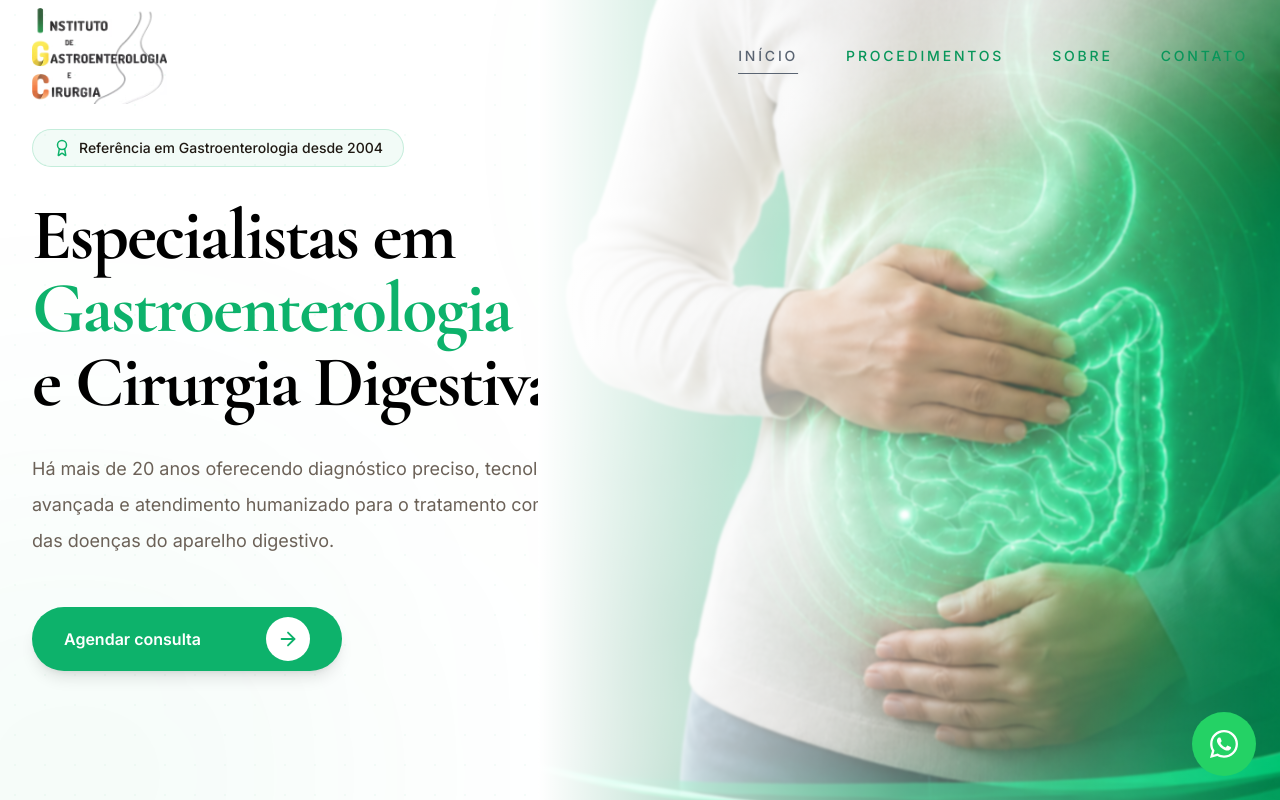
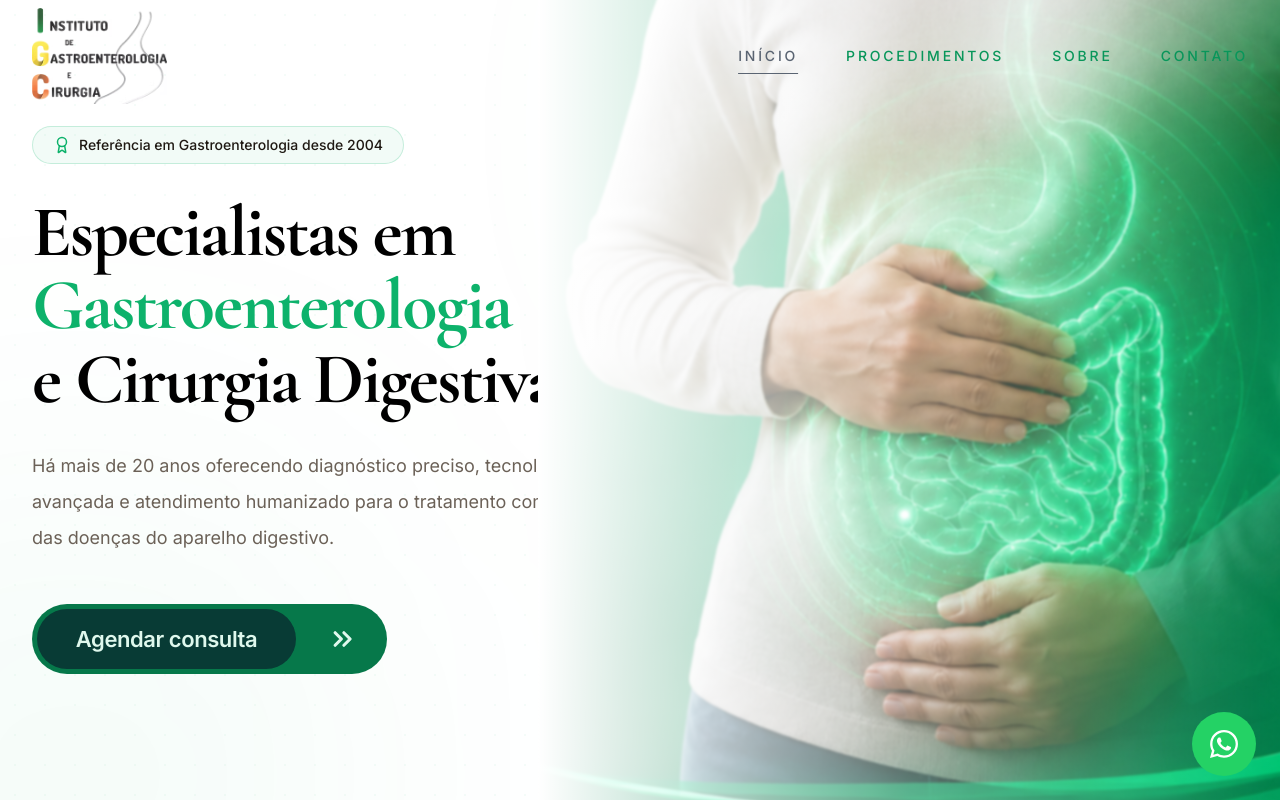
Before and after one commit to JeanCarlo10/instituto-gastroenterologia, a React (Vite) app: page / in a window 1280 px wide. Shown: the top 800 px of the page. Built offline with nearby package versions, Linux system fonts and the light colour scheme.

Commit message:
Redesign botão hero

```diff
--- a/src/components/Hero.tsx
+++ b/src/components/Hero.tsx
@@ -106,7 +106,7 @@
 
 import { motion } from "framer-motion";
 import {
-  ArrowRight,
+  ChevronsRight,
   ShieldCheck,
   HeartHandshake,
   Microscope,
@@ -205,74 +205,6 @@ const Hero = () => {
                 doenças do aparelho digestivo.
               </motion.p>
 
-              {/* Diferenciais */}
-
-              {/* <motion.div
-                initial={{ opacity: 0, y: 25 }}
-                animate={{ opacity: 1, y: 0 }}
-                transition={{
-                  delay: 0.45,
-                  duration: 0.8,
-                }}
-                className="mt-10 grid grid-cols-2 gap-5"
-              >
-                <div className="flex items-center gap-3">
-                  <div className="h-11 w-11 rounded-xl bg-(--primary)/10 flex items-center justify-center">
-                    <HeartHandshake size={22} className="text-(--primary)" />
-                  </div>
-
-                  <div>
-                    <p className="font-semibold">Atendimento</p>
-
-                    <p className="text-sm text-(--muted-foreground)">
-                      Humanizado
-                    </p>
-                  </div>
-                </div>
-
-                <div className="flex items-center gap-3">
-                  <div className="h-11 w-11 rounded-xl bg-(--primary)/10 flex items-center justify-center">
-                    <Microscope size={22} className="text-(--primary)" />
-                  </div>
-
-                  <div>
-                    <p className="font-semibold">Tecnologia</p>
-
-                    <p className="text-sm text-(--muted-foreground)">
-                      Equipamentos modernos
-                    </p>
-                  </div>
-                </div>
-
-                <div className="flex items-center gap-3">
-                  <div className="h-11 w-11 rounded-xl bg-(--primary)/10 flex items-center justify-center">
-                    <ShieldCheck size={22} className="text-(--primary)" />
-                  </div>
-
-                  <div>
-                    <p className="font-semibold">Diagnóstico</p>
-
-                    <p className="text-sm text-(--muted-foreground)">
-                      Seguro e preciso
-                    </p>
-                  </div>
-                </div>
-
-                <div className="flex items-center gap-3">
-                  <div className="h-11 w-11 rounded-xl bg-(--primary)/10 flex items-center justify-center">
-                    <CheckCircle2 size={22} className="text-(--primary)" />
-                  </div>
-
-                  <div>
-                    <p className="font-semibold">Equipe Médica</p>
-
-                    <p className="text-sm text-(--muted-foreground)">
-                      Especializada
-                    </p>
-                  </div>
-                </div>
-              </motion.div> */}
-
               {/* BOTÕES */}
 
               <motion.div
@@ -281,6 +213,7 @@ const Hero = () => {
                 transition={{
                   delay: 0.6,
                   duration: 0.8,
+                  ease: "easeOut",
                 }}
                 className="mt-12 flex flex-col sm:flex-row gap-5"
               >
@@ -288,15 +221,46 @@ const Hero = () => {
                   href={WHATSAPP_LINK}
                   target="_blank"
                   rel="noopener noreferrer"
-                  className="group inline-flex items-center justify-between h-16 w-[310px] rounded-full bg-(--primary) px-8 text-white font-semibold shadow-lg shadow-(--primary)/25 transition-all duration-500 hover:-translate-y-1 hover:shadow-2xl hover:shadow-(--primary)/30"
+                  className="group relative flex h-[70px] w-[355px] items-center rounded-full bg-(--primary-dark-medium) p-[5px]
+                    overflow-hidden
+                    transition-all
+                    duration-500
+                    hover:-translate-y-1
+                    hover:scale-[1.02]
+                    hover:shadow-[0_20px_50px_rgba(13,178,107,.20)]
+                    active:scale-[0.98]"
                 >
-                  <span>Agendar consulta</span>
+                  {/* Texto */}
+                  <span
+                    className="relative z-10 flex flex-1 h-full items-center justify-center rounded-full bg-[#083B35]
+                      text-(--primary-lighter)
+                      text-[22px]
+                      font-semibold
+                      tracking-[-0.02em]
+                      transition-all
+                      duration-500"
+                  >
+                    Agendar consulta
+                  </span>
 
-                  <span className="flex h-11 w-11 items-center justify-center rounded-full bg-white">
-                    <ArrowRight
-                      size={22}
-                      className="text-(--primary) transition-transform duration-300 group-hover:translate-x-1"
-                    />
+                  <span className="relative z-10 ml-1 flex h-full w-[82px] items-center justify-center rounded-full transition-all duration-500 group-hover:w-[95px]">
+                    <motion.div
+                      animate={{
+                        x: [0, 4, 0],
+                      }}
+                      transition={{
+                        repeat: Infinity,
+                        duration: 1.8,
+                        ease: "easeInOut",
+                      }}
+                      className="group-hover:animate-none"
+                    >
+                      <ChevronsRight
+                        size={30}
+                        strokeWidth={2.5}
+                        className="text-(--primary-lighter) transition-all duration-500 group-hover:translate-x-2"
+                      />
+                    </motion.div>
                   </span>
                 </a>
               </motion.div>
@@ -304,10 +268,7 @@ const Hero = () => {
 
             {/* RIGHT */}
 
-            <div
-              className="lg:col-span-6 "
-              // className="lg:col-span-6"
-            >
+            <div className="lg:col-span-6">
               {/* <div className="relative flex justify-center"> */}
               <div className="absolute inset-y-0 right-0 w-[58vw] overflow-hidden">
                 {/* Glow */}
```
